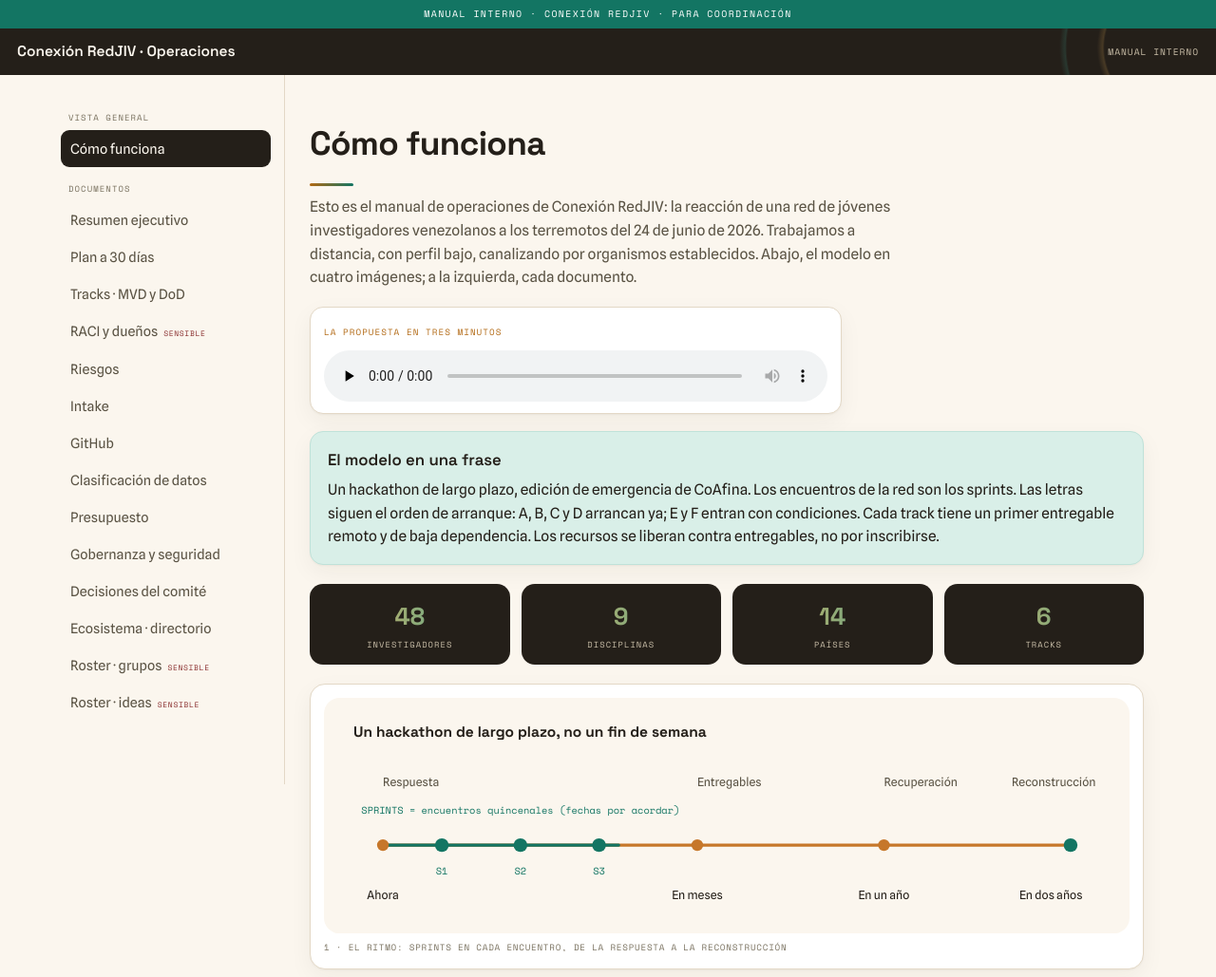
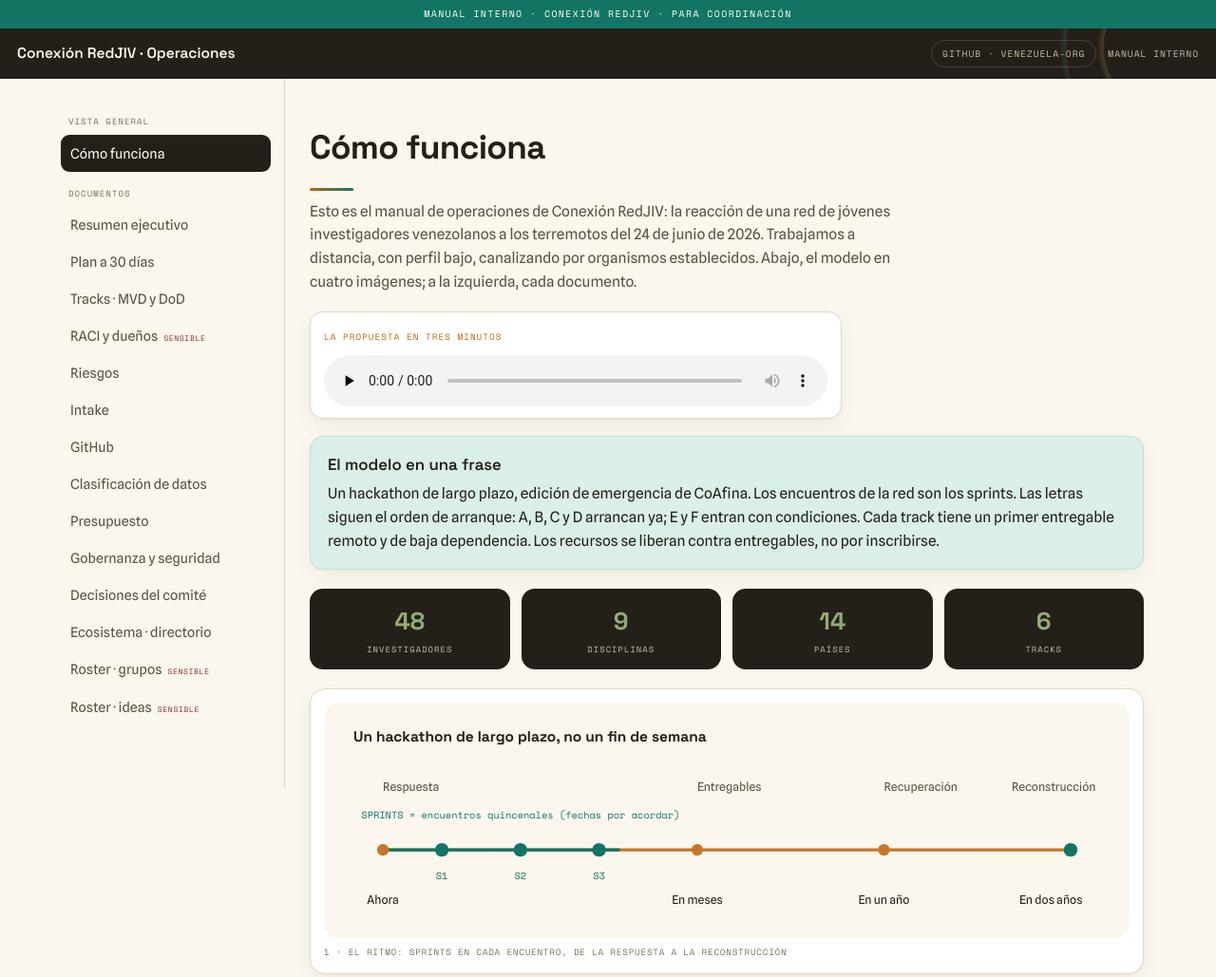
Before and after one commit to venezuela-org/plan, a plain HTML site: page index.html in a window 1280 px wide. Shown: the top 1029 px of the page at 95% size. Drawn offline with nearby package versions, Linux system fonts and the light colour scheme.

Commit message:
Enlace a la organizacion en el manual

```diff
--- a/index.html
+++ b/index.html
@@ -16,6 +16,8 @@ a{color:var(--teal);word-break:break-word}
 .top .b{font-family:var(--display);font-weight:600}
 .top .sp{flex:1}
 .top .meta{font-family:var(--mono);font-size:.6rem;letter-spacing:.1em;text-transform:uppercase;color:#C9BEA8}
+.top a.ghl{font-family:var(--mono);font-size:.6rem;letter-spacing:.1em;text-transform:uppercase;color:#C9BEA8;text-decoration:none;border:1px solid #4a423a;border-radius:999px;padding:6px 11px}
+.top a.ghl:hover{color:var(--paper);border-color:var(--paper)}
 .menu-btn{display:none;background:none;border:1px solid #4a423a;color:var(--paper);border-radius:8px;padding:6px 10px;font-size:1rem;cursor:pointer}
 .layout{display:grid;grid-template-columns:250px 1fr;gap:0;max-width:1180px;margin:0 auto}
 .side{border-right:1px solid var(--line);padding:22px 14px;position:sticky;top:53px;align-self:start;height:calc(100vh - 53px);overflow-y:auto}
@@ -75,7 +77,7 @@ a{color:var(--teal);word-break:break-word}
 </style></head>
 <body>
 <div class="ribbon">Manual interno · Conexión RedJIV · para coordinación</div>
-<div class="top"><span class="b">Conexión RedJIV · Operaciones</span><span class="sp"></span><span class="meta">manual interno</span><button class="menu-btn" id="mb" aria-label="Menú">&#9776;</button></div>
+<div class="top"><span class="b">Conexión RedJIV · Operaciones</span><span class="sp"></span><a class="ghl" href="https://github.com/venezuela-org" target="_blank" rel="noopener">GitHub · venezuela-org</a><span class="meta">manual interno</span><button class="menu-btn" id="mb" aria-label="Menú">&#9776;</button></div>
 <div class="layout">
  <nav class="side" id="side"></nav>
  <main class="main">
```
